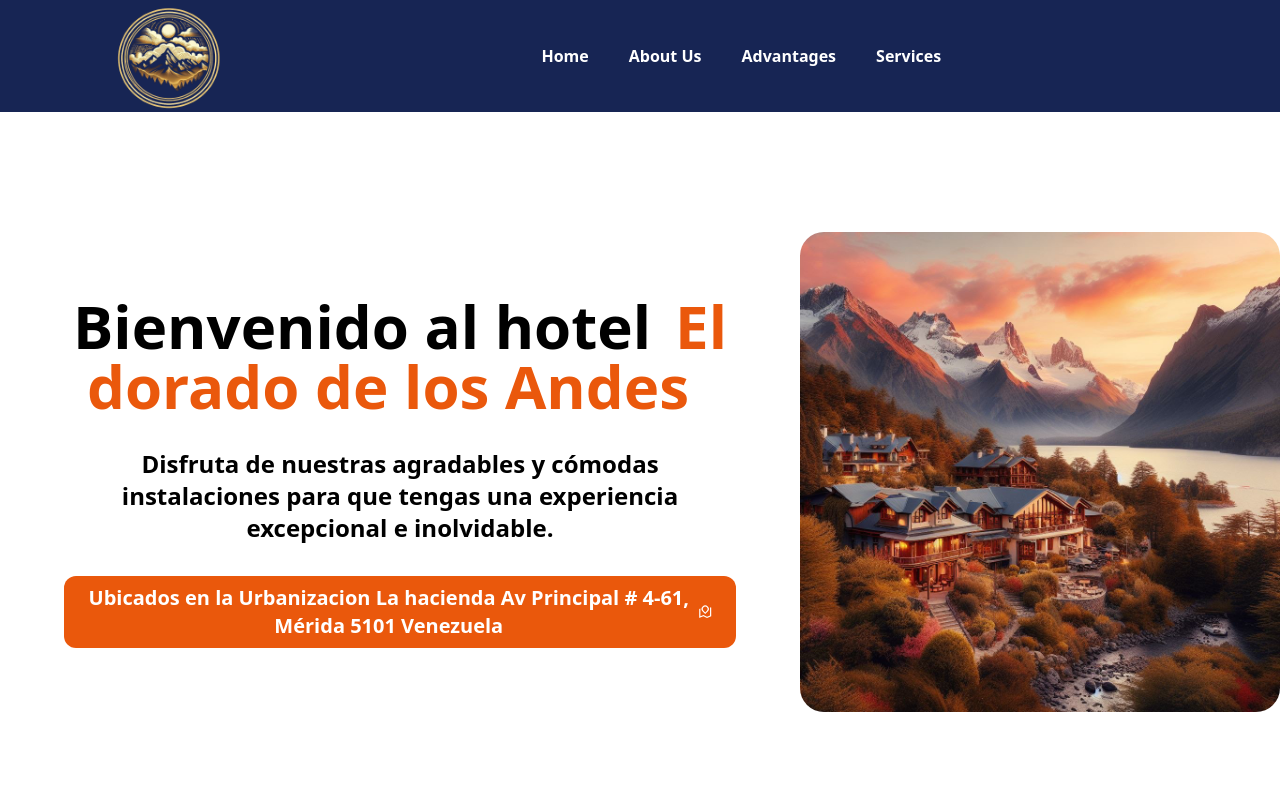
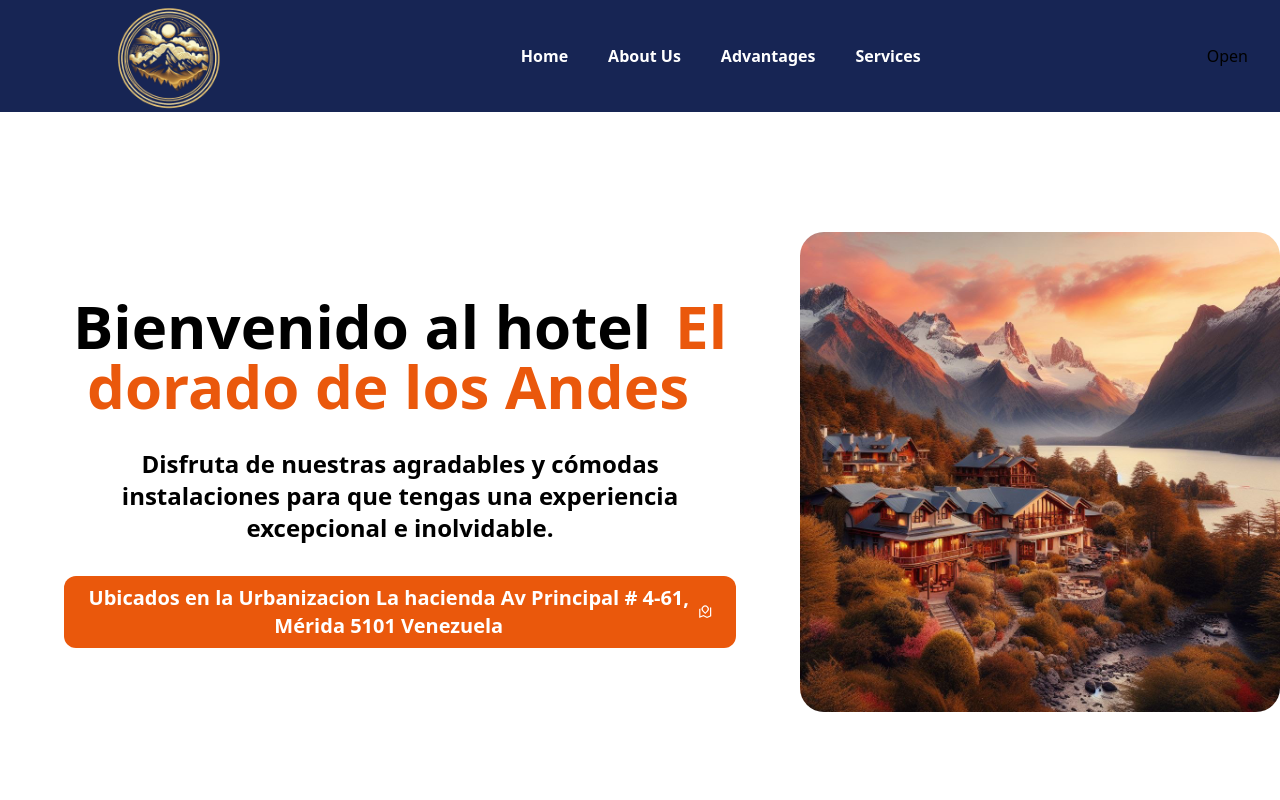
Before and after one commit to Ochoaadev/HotelCity-Front, a React (Vite) app: page / in a window 1280 px wide. Shown: the top 800 px of the page. Built offline with nearby package versions, Linux system fonts and the light colour scheme.

Commit message:
Actualizacion del Header

```diff
--- a/src/components/Header.jsx
+++ b/src/components/Header.jsx
@@ -1,9 +1,17 @@
+import { useNavigate } from 'react-router-dom';
 import React, {useState} from "react"
 import {RiMenu3Line, RiCloseFill } from 'react-icons/ri'
-
+import Form_reservas from "../routes/Formulario_Reservas";
 function Header(){
+    const navigate = useNavigate();
+    const handleOpenForm = () => {
+        // setIsFormOpen(true);
+        navigate("/formulario_reservas");
+     };
     const [showMenu, SetshowMenu] = useState(false)
     return(
+        <>
+
         <header className="bg-AzulO flex items-center justify-between xl:justify-start w-full py-4 px-8 h-[14vh] z-50">
             <div className="xl:w-1/6 text-center -mt-4">
                 <a href="#" className="text-2xl font-bold p-1" >
@@ -30,7 +38,10 @@ function Header(){
             >
                 {showMenu ? <RiCloseFill/>:<RiMenu3Line/> }
             </button>
+            <button onClick={handleOpenForm}>Open</button>
         </header>
+
+        </>
     )
 }
 
```
